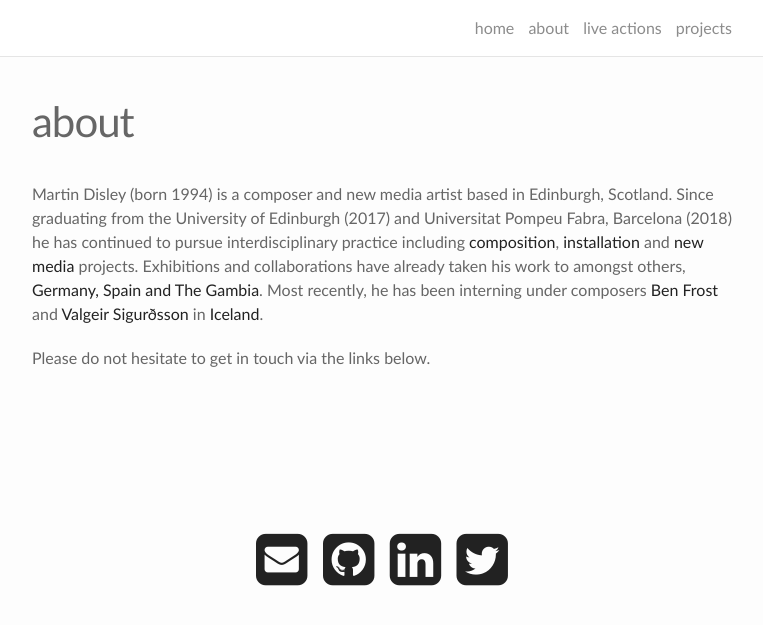
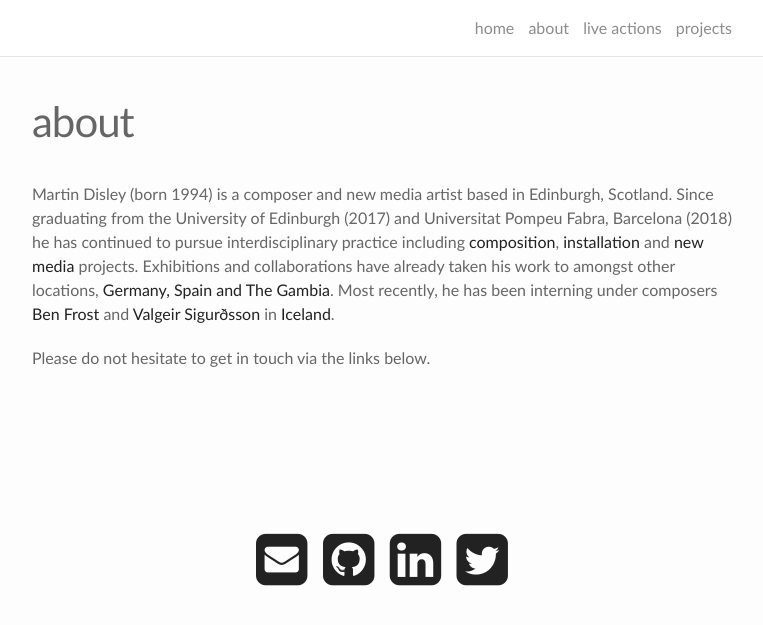
Before and after one commit to martindisley/martindisley.github.io, a Jekyll site: the page built from about.md, in a window 1280 px wide. Shown: the top 625 px of the page, without its empty margins (258-1021 px from the left). Built offline with Jekyll 4.4.1, drawn with Linux system fonts in a browser that asks for light colours; nearby versions of some CDN libraries.

Commit message:
final final tinker

```diff
--- a/about.md
+++ b/about.md
@@ -6,7 +6,7 @@ permalink: /about/
 
 <!---<img class="col one right" src="/img/prof_pic.jpg">--->
 
-Martin Disley (born 1994) is a composer and new media artist based in Edinburgh, Scotland. Since graduating from the University of Edinburgh (2017) and Universitat Pompeu Fabra, Barcelona (2018) he has continued to pursue interdisciplinary practice including [composition](https://www.martindisley.co.uk/portfolio/1_restnowdiehard/), [installation](https://www.martindisley.co.uk/portfolio/3_elquequeda/) and [new media](https://www.martindisley.co.uk/portfolio/2_thelisttweeted/) projects. Exhibitions and collaborations have already taken his work to amongst others, [Germany, Spain and The Gambia](https://www.martindisley.co.uk/live-action/). Most recently, he has been interning under composers [Ben Frost](http://ethermachines.com/) and [Valgeir Sigurðsson](http://valgeir.net/) in [Iceland](https://greenhouse.is/).
+Martin Disley (born 1994) is a composer and new media artist based in Edinburgh, Scotland. Since graduating from the University of Edinburgh (2017) and Universitat Pompeu Fabra, Barcelona (2018) he has continued to pursue interdisciplinary practice including [composition](https://www.martindisley.co.uk/portfolio/1_restnowdiehard/), [installation](https://www.martindisley.co.uk/portfolio/3_elquequeda/) and [new media](https://www.martindisley.co.uk/portfolio/2_thelisttweeted/) projects. Exhibitions and collaborations have already taken his work to amongst other locations, [Germany, Spain and The Gambia](https://www.martindisley.co.uk/live-action/). Most recently, he has been interning under composers [Ben Frost](http://ethermachines.com/) and [Valgeir Sigurðsson](http://valgeir.net/) in [Iceland](https://greenhouse.is/).
 
 Please do not hesitate to get in touch via the links below.
 
```
